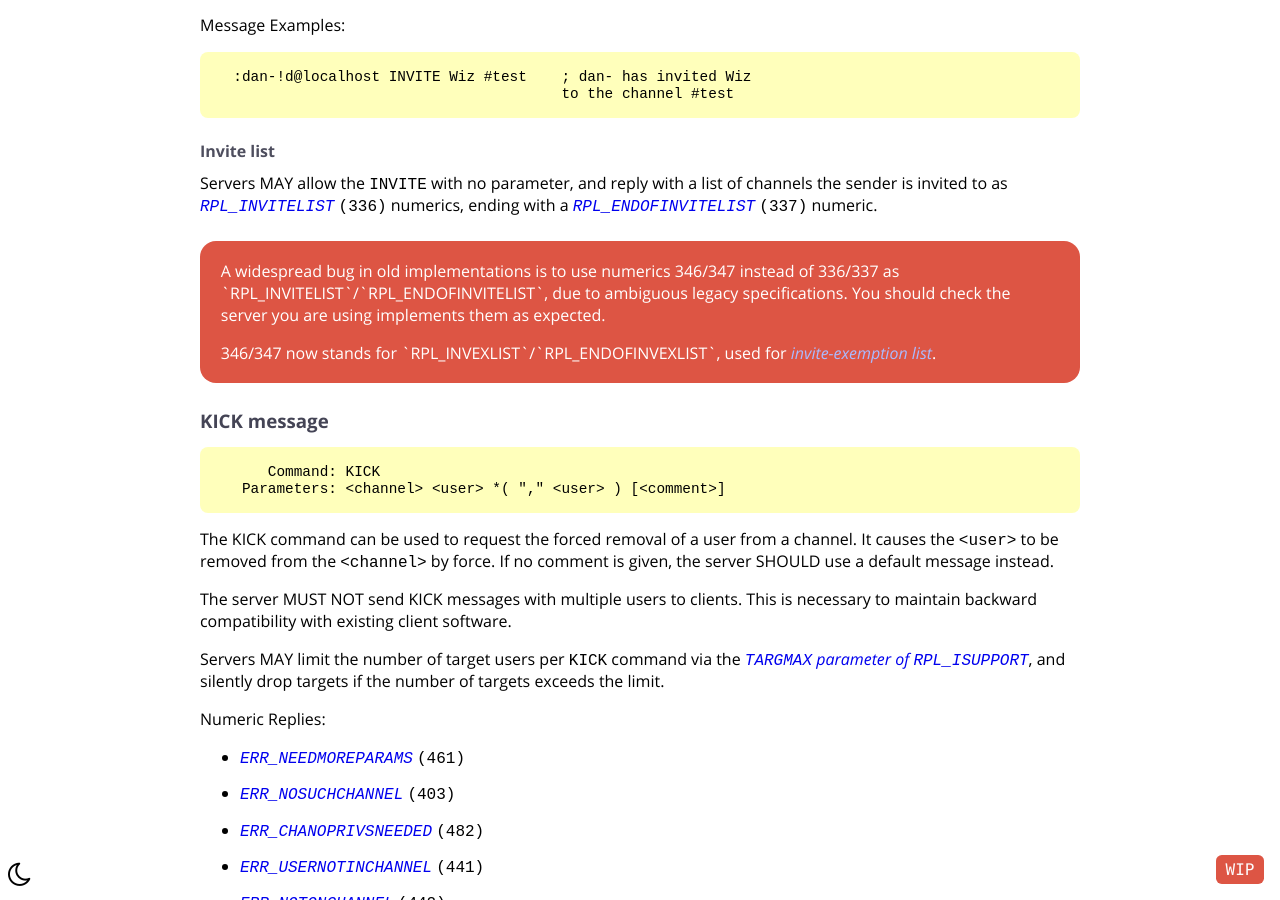
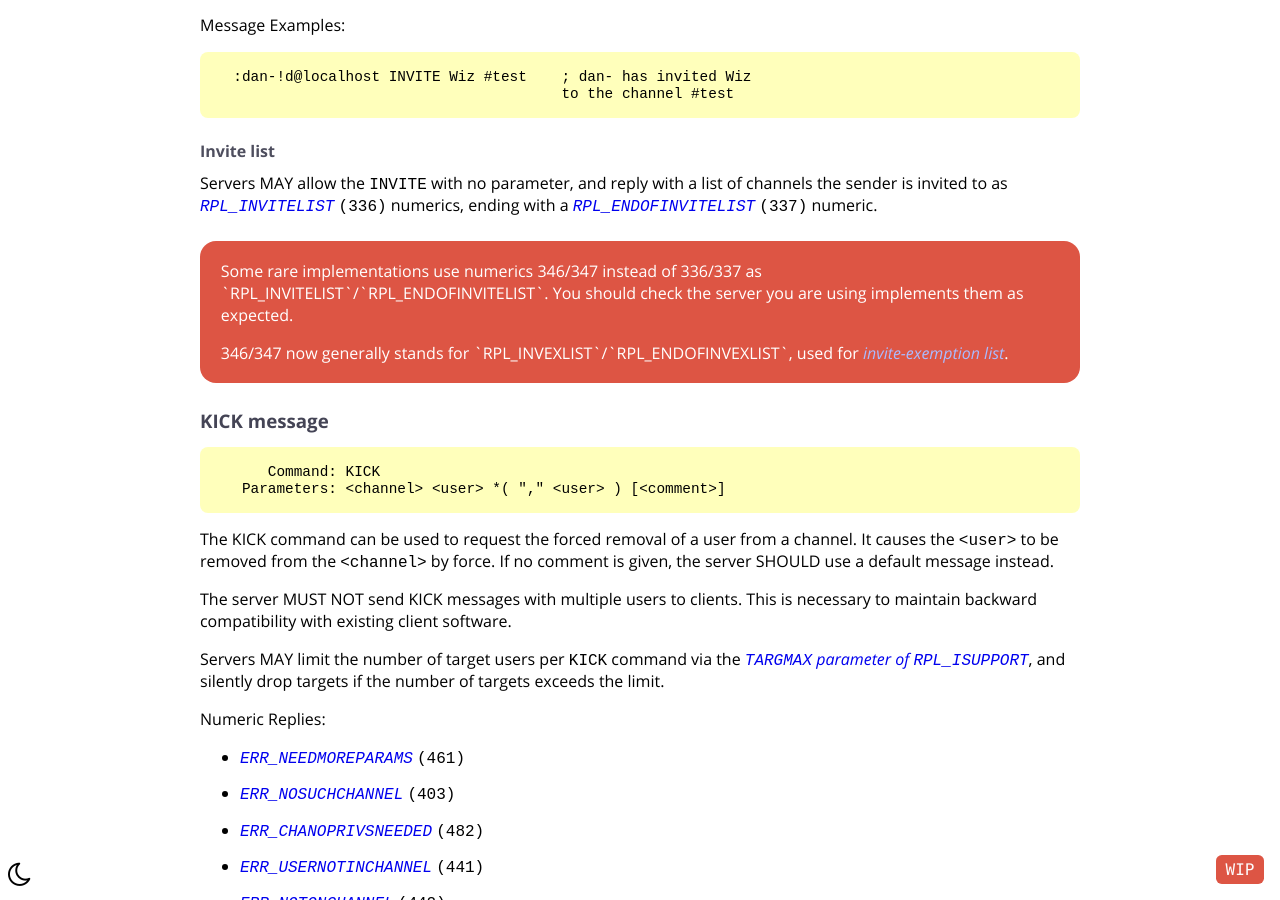
Before and after one commit to ircdocs/modern-irc, a Jekyll site: the page built from index.md, in a window 1280 px wide and 900 px high, scrolled down 33087 px. Built offline with Jekyll 4.4.1, drawn with Linux system fonts in a browser that asks for light colours; the table of contents is made by our own code.

Commit message:
Using 346/347 for `RPL_INVITELIST`/`RPL_ENDOFINVITELIST` is a choice, not a bug

```diff
--- a/_includes/messages/channel.md
+++ b/_includes/messages/channel.md
@@ -223,9 +223,9 @@ Message Examples:
 Servers MAY allow the `INVITE` with no parameter, and reply with a list of channels the sender is invited to as {% numeric RPL_INVITELIST %} numerics, ending with a {% numeric RPL_ENDOFINVITELIST %} numeric.
 
 <div class="warning">
-    <p>A widespread bug in old implementations is to use numerics 346/347 instead of 336/337 as `RPL_INVITELIST`/`RPL_ENDOFINVITELIST`, due to ambiguous legacy specifications. You should check the server you are using implements them as expected.</p>
+    <p>Some rare implementations use numerics 346/347 instead of 336/337 as `RPL_INVITELIST`/`RPL_ENDOFINVITELIST`. You should check the server you are using implements them as expected.</p>
 
-    <p>346/347 now stands for `RPL_INVEXLIST`/`RPL_ENDOFINVEXLIST`, used for <a href="#invite-exemption-channel-mode">invite-exemption list</a>.</p>
+    <p>346/347 now generally stands for `RPL_INVEXLIST`/`RPL_ENDOFINVEXLIST`, used for <a href="#invite-exemption-channel-mode">invite-exemption list</a>.</p>
 </div>
 
 ### KICK message
```
